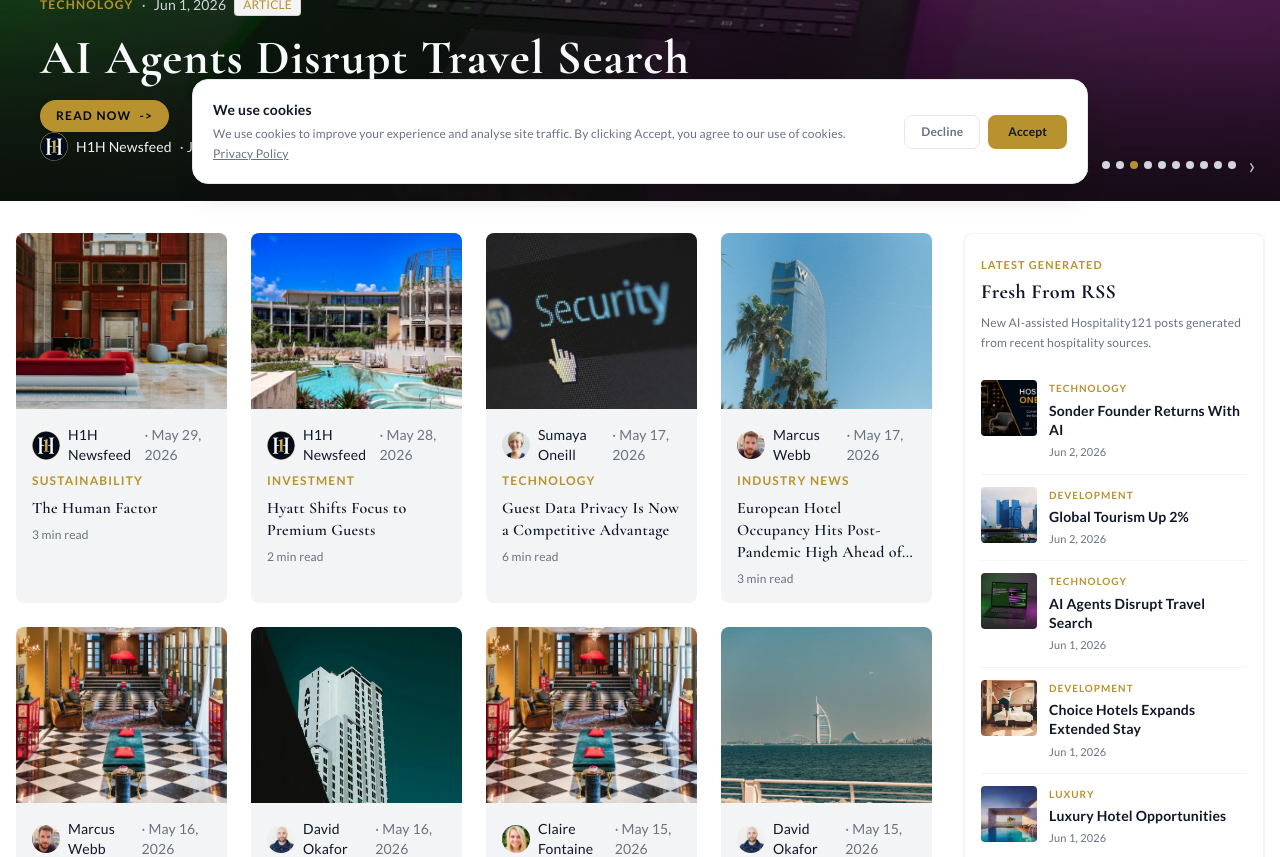
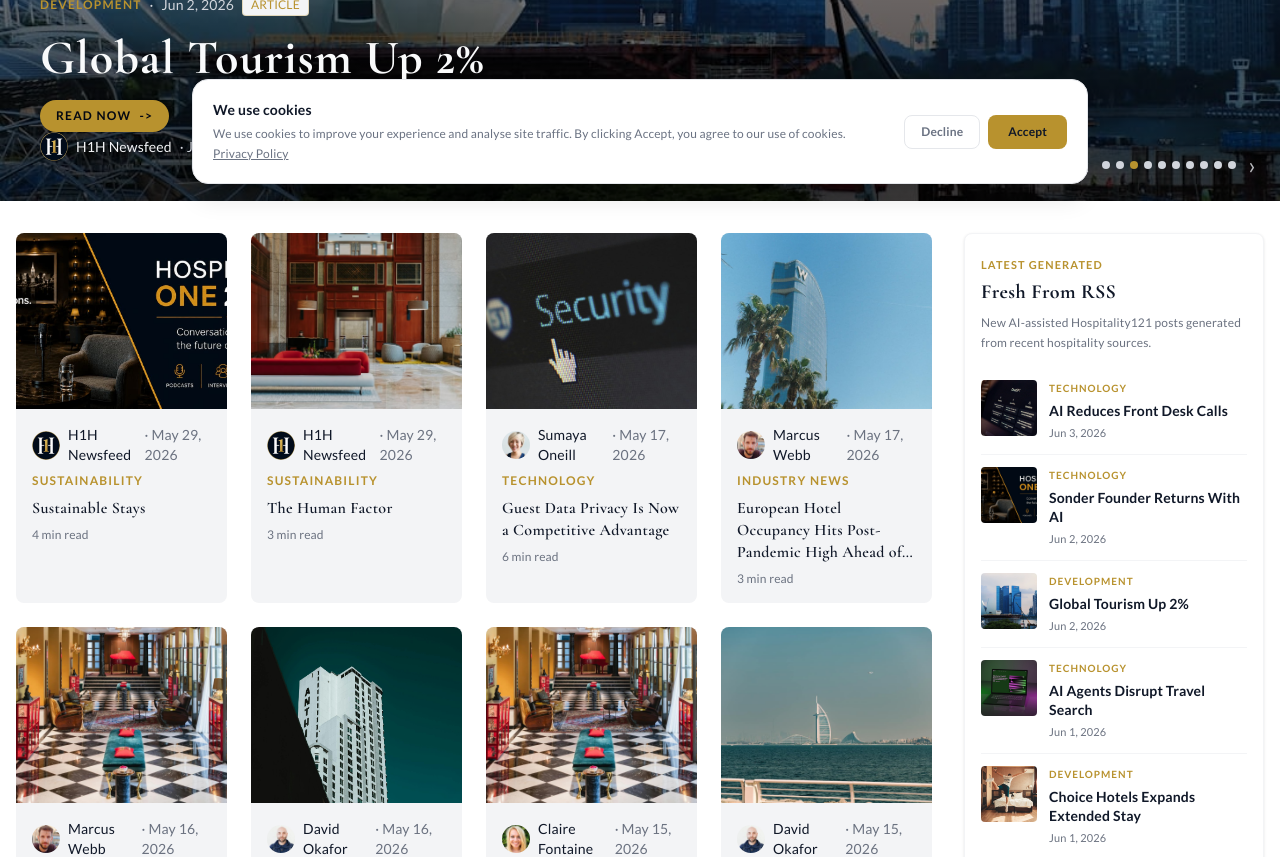
Before and after one commit to Aitibour/hospitality121, a Next.js app: page / in a window 1280 px wide. Shown: the part 600-1457 px from the top of the page. Built offline with nearby package versions, Linux system fonts and the light colour scheme; no server answers.

Commit message:
feat(news): auto-post ai-powered-front-desk

```diff
--- /dev/null
+++ b/content/news/ai-powered-front-desk.mdx
@@ -0,0 +1,23 @@
+---
+title: "AI Reduces Front Desk Calls"
+category: "TECHNOLOGY"
+author: "H1H Newsfeed"
+authorAvatar: "/images/Logo.png"
+date: "2026-06-03"
+readTime: "2 min read"
+image: "/images/content/auto-ai-powered-front-desk.jpg"
+featured: false
+type: "news"
+description: "Hotel front desks see significant call reduction with AI technology"
+source: "hospitalitynet.org"
+sourceUrl: "https://www.hospitalitynet.org/opinion/4132776/front-desk-teams-dont-have-to-be-your-switchboard"
+---
+
+The role of front desk teams in hotels is evolving with the integration of artificial intelligence. A recent implementation of an AI voice agent at a hotel resulted in a significant reduction in reception calls. Within the first week, calls were cut by over 80%, freeing up staff to focus on more critical tasks. This shift has also led to increased upsell commissions, which now exceed the cost of the technology. The use of AI in this context has major implications for hotel operations, allowing staff to provide more personalized service to guests. By automating routine inquiries, hotels can improve efficiency and enhance the overall guest experience. As the hospitality industry continues to adopt new technologies, we can expect to see more innovative solutions that streamline operations and drive revenue. The key to successful implementation lies in selecting the right technology and training staff to work effectively with these new tools. With the right approach, hotels can unlock new opportunities for growth and improvement. Furthermore, the data collected by these AI systems can provide valuable insights into guest behavior and preferences, allowing hotels to refine their services and marketing strategies. As AI becomes more prevalent in the hospitality industry, it will be exciting to see the creative ways in which hotels leverage this technology to stay ahead of the competition.
+
+## Related Hospitality121 Coverage
+
+- [Hospitality121 Core Hub](https://hospitality121.com)
+- [Hospitality News](https://hospitality121.com/news)
+- [Hospitality AI](https://hospitality121.com/technology/ai)
+- [Hospitality Technology in Toronto](https://hospitality121.com/geo/hospitality-technology-toronto)
--- a/scripts/seen-articles.json
+++ b/scripts/seen-articles.json
@@ -38,5 +38,7 @@
   "https://skift.com/2026/06/01/ai-impact-travel-search-costs/",
   "https://www.hospitalitynet.org/news/4132717/doug-kennedys-next-staff-training-webcast-reservations-sales-maximizing-rates-overcoming-objections",
   "https://www.hospitalitynet.org/news/4132733/international-tourism-up-2-in-q1-2026-amid-growing-uncertainty",
-  "https://skift.com/2026/06/02/after-sonders-collapse-francis-davidson-returns-with-an-ai-travel-agent/"
+  "https://skift.com/2026/06/02/after-sonders-collapse-francis-davidson-returns-with-an-ai-travel-agent/",
+  "https://www.hospitalitynet.org/whitepaper/4132777/cendyns-ai-seo-course-series-owning-the-future-of-hotel-search",
+  "https://www.hospitalitynet.org/opinion/4132776/front-desk-teams-dont-have-to-be-your-switchboard"
 ]
```
Also changed, not shown: public/images/content/auto-ai-powered-front-desk.jpg (added).
